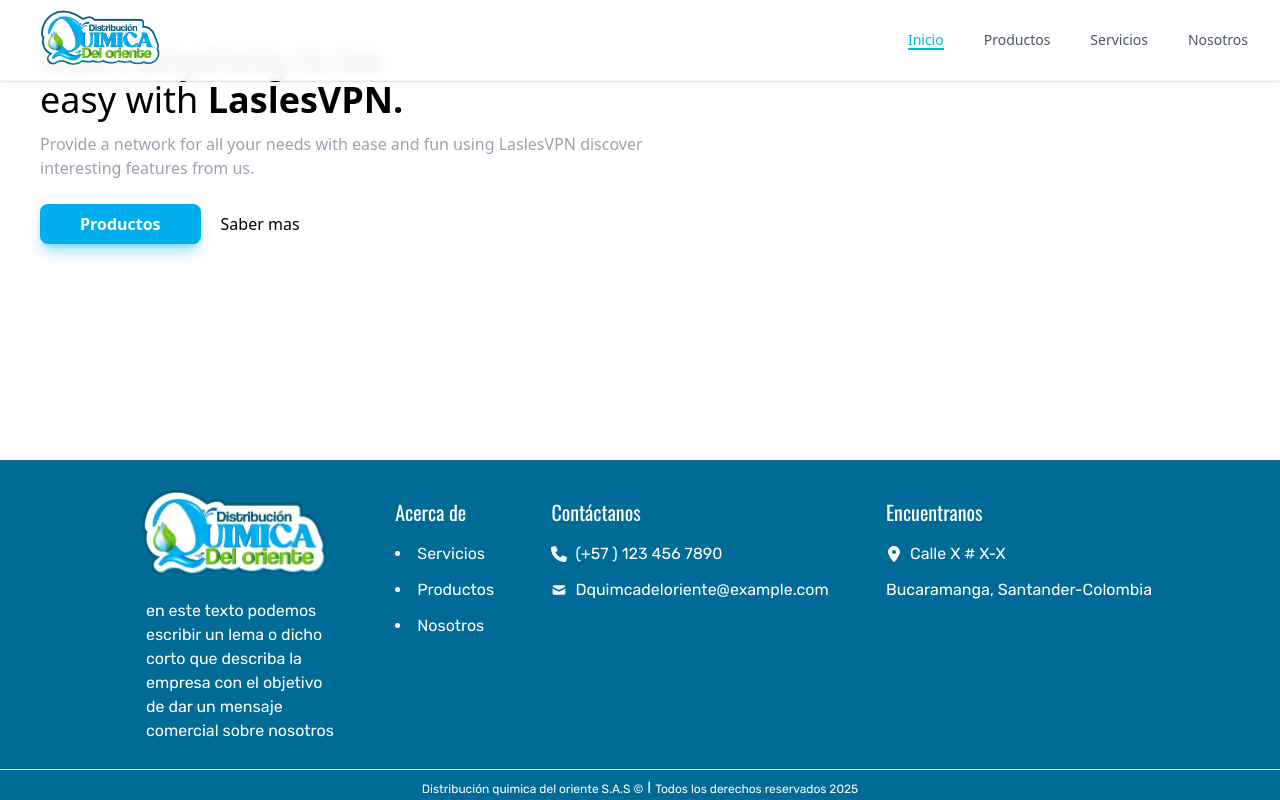
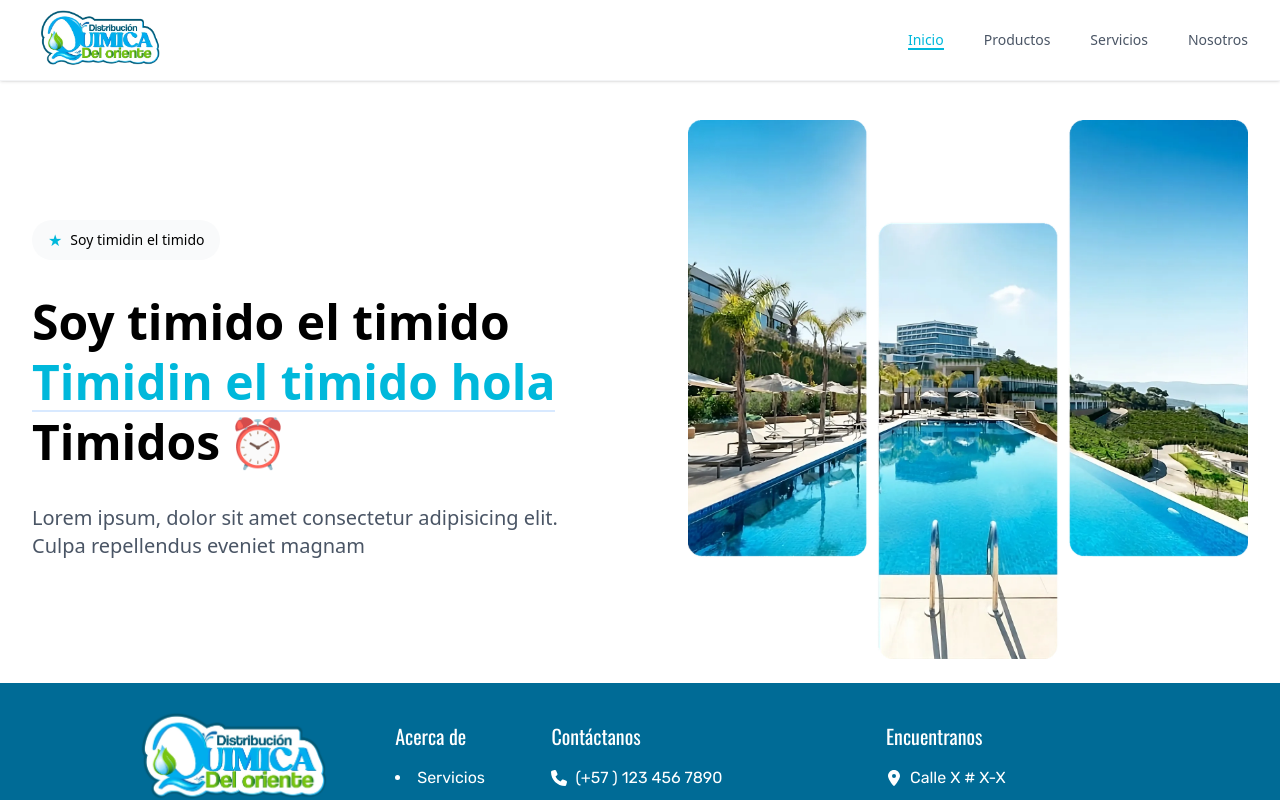
Before and after one commit to jafh1906/D.Q-del-oriente, a React (Vite) app: page / in a window 1280 px wide. Shown: the top 800 px of the page. Built offline with nearby package versions, Linux system fonts and the light colour scheme.

Commit message:
Hero renovado

```diff
--- a/src/Components/Hero.jsx
+++ b/src/Components/Hero.jsx
@@ -1,25 +1,40 @@
+import HeroImage from "../assets/images/HeroImage.webp";
+
 export const Hero = () => {
   return (
-    <section className="flex items-center max-w-[1440px] mx-auto px-10 mt-10">
-      <div className="flex justify-between gap-10">
-        <div className="flex flex-col gap-3">
-          <h1 className="text-4xl">
-            Want anything to be <br /> easy with{" "}
-            <span className="font-bold">LaslesVPN.</span>
-          </h1>
-          <p className="text-gray-400">
-            Provide a network for all your needs with ease and fun using
-            LaslesVPN discover interesting features from us.
-          </p>
-          <div className="flex gap-5 mt-3">
-            <button className="bg-[#00AEEE] py-2 px-10 rounded-lg text-white font-bold shadow-[#00AEEE]/40 shadow-lg">
-              Productos
-            </button>
-            <button>Saber mas</button>
-          </div>
+    <section className="container mx-auto flex flex-col md:flex-row justify-between items-center pt-30 pb-6 px-4 sm:px-6 lg:px-8">
+      <div className="w-full md:w-1/2 space-y-8">
+        <div className="flex items-center gap-2 bg-gray-50 w-fit px-4 py-2 rounded-full hover:bg-gray-100 transition-colors cursor-pointer group">
+          <span className="text-cyan-500 group-hover:text-amber-300 group-hover:scale-110 transition-transform">
+            ★
+          </span>
+          <span className="text-sm font-medium">Soy timidin el timido</span>
         </div>
-        <div className="flex flex-center h-[382px] w-[611px]">
-          <img src="" alt="" />
+
+        <h1 className="text-4xl md:text-4xl lg:text-5xl font-bold leading-tight">
+          Soy timido el timido
+          <span className="text-cyan-500 relative inline-block">
+            Timidin el timido hola
+            <span className="absolute bottom-0 left-0 w-full h-0.5 bg-blue-200/60"></span>
+          </span>
+          <br />
+          Timidos
+          <span className="inline-block ml-2 animate-pulse">⏰</span>
+        </h1>
+
+        <p className="text-gray-600 text-lg md:text-xl max-w-xl">
+          Lorem ipsum, dolor sit amet consectetur adipisicing elit. Culpa
+          repellendus eveniet magnam
+        </p>
+      </div>
+
+      <div className="w-full md:w-1/2 mt-16 md:mt-0 pl-0 md:pl-12">
+        <div className="relative">
+          <img
+            src={HeroImage}
+            alt=""
+            className="rounded-lg relative z-10 hover:scale-[1.02] transition-transform duration-300"
+          />
         </div>
       </div>
     </section>
```
Also changed, not shown: src/assets/images/HeroImage.webp (added), src/assets/images/HeroImage2.webp (added).
